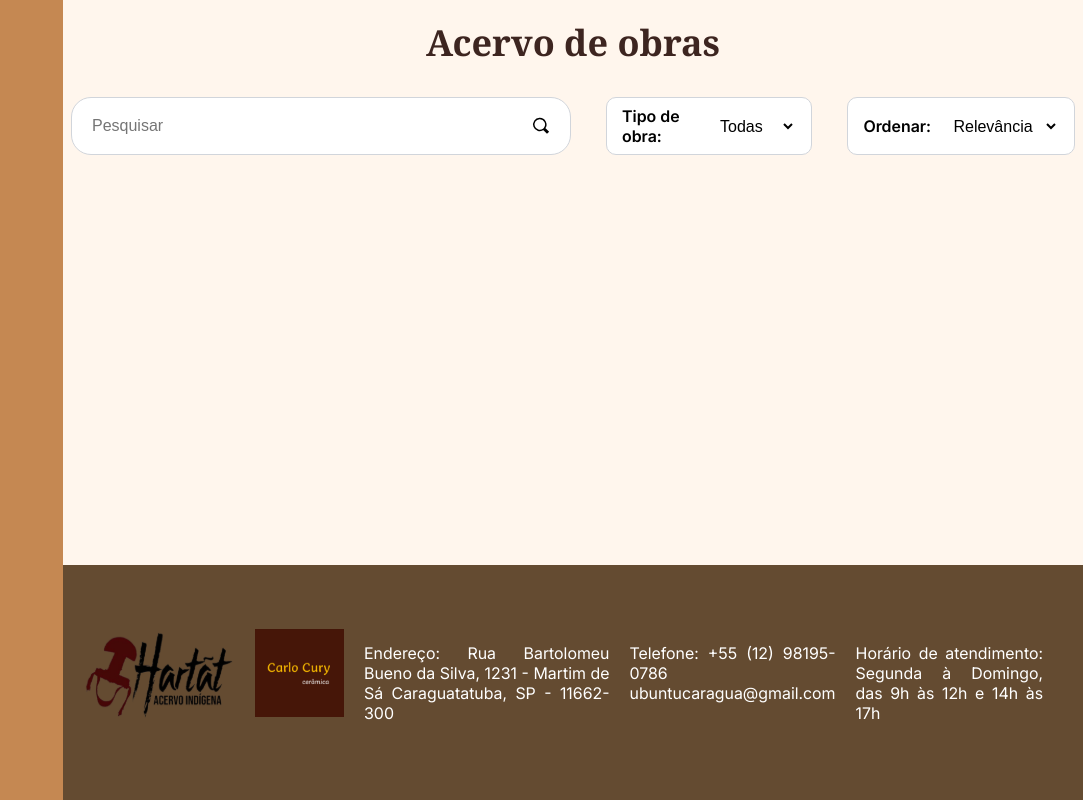
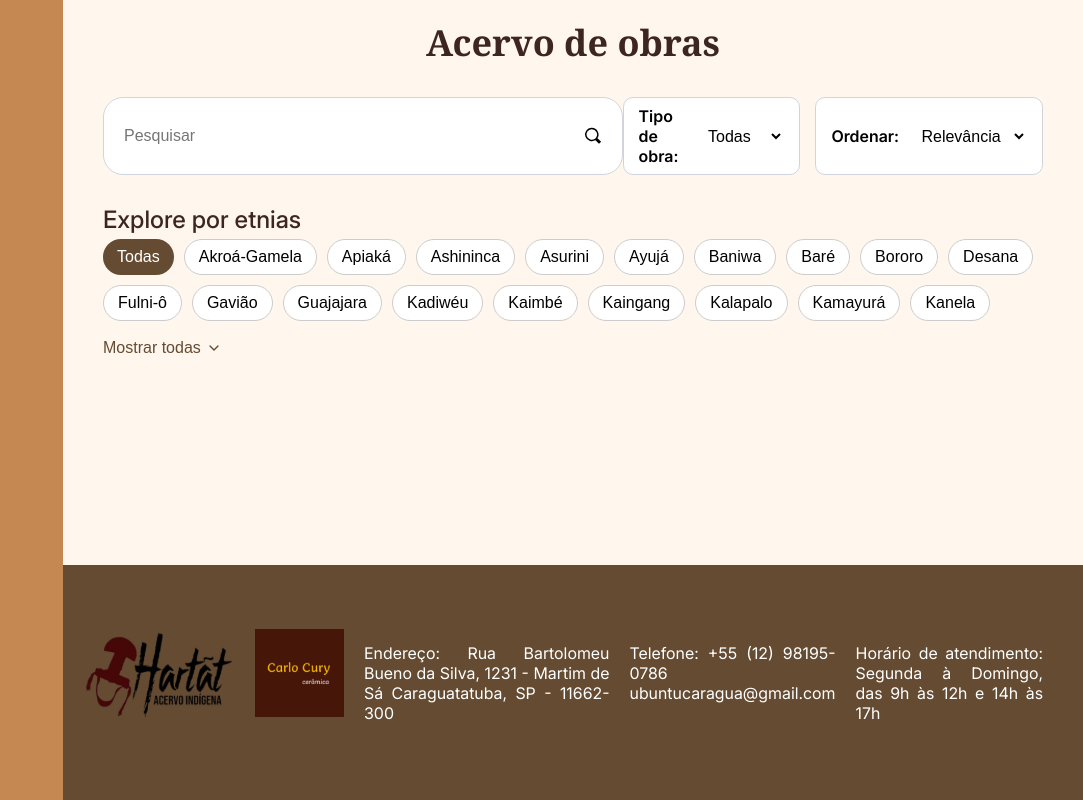
Before and after one commit to adsifspcaragua/Projeto-Hartat, a React (Vite) app: page /acervo in a window 1280 px wide. Shown: the whole page, without its empty margins (197-1280 px from the left). Built offline with nearby package versions, Linux system fonts and the light colour scheme.

Commit message:
add etnia buttons

```diff
--- a/src/components/css/Acervo.css
+++ b/src/components/css/Acervo.css
@@ -9,7 +9,7 @@ body {
 }
 
 .container{
-    max-width: 1200px;
+    max-width: 75vw;
     margin: 0 auto;
 }
 
@@ -21,11 +21,15 @@ body {
     text-align: center;
 }
 
-.filters {
+.filter-container{
     display: flex;
-    justify-content: center;
-    gap: 35px;
-    margin: 30px 0px;
+    justify-content: space-between;
+    margin: 30px 10px;
+}
+
+.filter {
+    display: flex;
+    gap: 15px;
 }
 
 .search {
@@ -37,7 +41,8 @@ body {
     padding: 10px 20px;
     font-size: 16px;
     width: 100%;
-    max-width: 500px;
+    max-width: 550px;
+    min-width: 250px;
     justify-content: space-between;
     background-color: white;
 }
@@ -82,3 +87,72 @@ body {
     cursor: pointer;
     text-align: center;
 }
+
+
+
+.etnias {
+  margin-top: 20px;
+  margin-left: 10px;
+}
+
+.etnias h2{
+    color: var(--text-color);
+}
+
+.etnias-list {
+  display: flex;
+  flex-wrap: wrap;
+  gap: 10px;
+  max-height: 90px;
+  overflow: hidden;
+  transition: max-height 0.3s ease;
+}
+
+.etnias-list.expandido {
+  max-height: 1000px;
+}
+
+/*botoes de etnias*/
+.button {
+  padding: 8px 14px;
+  border-radius: 20px;
+  border: 1px solid #ccc;
+  background: white;
+  cursor: pointer;
+  font-size: 16px;
+  transition: all 0.2s ease;
+}
+
+.button.ativo {
+    background-color: var(--secondary-color);
+    color: white;
+    border: none;
+}
+
+.button:hover {
+  background: var(--secondary-color);
+  color: rgb(255, 255, 255);
+}
+
+.toggle-btn {
+  margin-top: 10px;
+  background: none;
+  border: none;
+  cursor: pointer;
+  font-size: 16px;
+  color: var(--secondary-color);
+
+  display: flex;
+  align-items: center;
+  justify-content: center;
+  gap: 5px;
+}
+
+.arrow {
+  display: inline-block;
+  transition: transform 0.3s ease;
+}
+
+.arrow.up {
+  transform: rotate(180deg);
+}
--- a/src/pages/Acervo.jsx
+++ b/src/pages/Acervo.jsx
@@ -1,12 +1,84 @@
 import '../components/css/Acervo.css'
+import{ useState } from "react";
+
+const etnias = [
+  "Todas",
+  "Akroá-Gamela",
+  "Apiaká",
+  "Ashininca",
+  "Asurini",
+  "Ayujá",
+  "Baniwa",
+  "Baré",
+  "Bororo",
+  "Desana",
+  "Fulni-ô",
+  "Gavião",
+  "Guajajara",
+  "Kadiwéu",
+  "Kaimbé",
+  "Kaingang",
+  "Kalapalo",
+  "Kamayurá",
+  "Kanela",
+  "Karajá",
+  "Kariri",
+  "Kariri-Xocó",
+  "Katwena",
+  "Kaxuyana",
+  "Kayabi",
+  "Mebêngokré",
+  "Kinikinau",
+  "Krahô",
+  "Kuikuro",
+  "Kuripako",
+  "Mamaindê",
+  "Marubo",
+  "Matis",
+  "Mawayana",
+  "Mehinako",
+  "Munduruku",
+  "Panará",
+  "Pankararu",
+  "Rikbaktsa",
+  "Sateré Mawé",
+  "Suruí",
+  "Tabajara",
+  "Tapayuna",
+  "Tapirapé",
+  "Terena",
+  "Tikuna",
+  "Tikyana",
+  "Tremembé",
+  "Trumai",
+  "Tukano",
+  "Tupi-Guarani",
+  "Tupinambá",
+  "Waimiri-Atroari",
+  "Waiwai",
+  "Warao",
+  "Waurá",
+  "Wayalapit",
+  "Wayana-Aparai",
+  "Xakriabá",
+  "Xerente",
+  "Yanomami",
+  "Yawalapiti",
+  "Zo’é"
+];
+
 
 
 function Acervo() {
+
+const [mostrarTodas, setMostrarTodas] = useState(false);
+const [etniaAtiva, setEtniaAtiva] = useState("Todas");
+
   return (
     <div className='container'>
       <h1 className='pageTitle'>Acervo de obras</h1>
 
-      <div className='filters'>
+      <section className='filter-container'>
         <div className='search'>
           <input type='text' placeholder='Pesquisar' />
           <button className='search-button'>
@@ -18,6 +90,7 @@ function Acervo() {
           </button>
         </div>
 
+        <div className='filter'>
           <div className='type-container'>
             <span>Tipo de obra:</span>
             <select>
@@ -39,6 +112,43 @@ function Acervo() {
               </select>
           </div>
         </div>
+      </section>
+
+
+      <section className='etnias'>
+        <h2>Explore por etnias</h2>
+
+        <div className={`etnias-list ${mostrarTodas ? "expandido" : ""}`}>
+          {etnias.map((etnia) => (
+            <button
+              key={etnia}
+              className={`button ${etniaAtiva === etnia ? "ativo" : ""}`}
+              onClick={() => setEtniaAtiva(etnia)}>
+              {etnia}
+            </button>
+          ))}
+        </div>
+
+        <button
+          className="toggle-btn"
+          onClick={() => setMostrarTodas(!mostrarTodas)}>
+          {mostrarTodas ? "Mostrar menos" : "Mostrar todas"}
+        <svg
+          className={`arrow ${mostrarTodas ? "up" : ""}`}
+          width="16"
+          height="16"
+          viewBox="0 0 24 24"
+          fill="none">
+          <path
+            d="M6 9l6 6 6-6"
+            stroke="currentColor"
+            strokeWidth="2"
+            strokeLinecap="round"
+            strokeLinejoin="round"/>
+        </svg>
+        </button>
+      </section>
+
     </div>
 
   )
```
Lines whose indentation alone changed are shown as unchanged.
